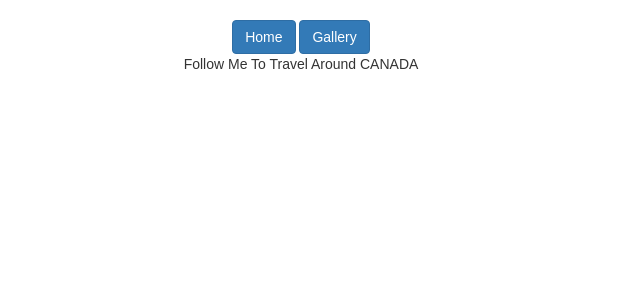
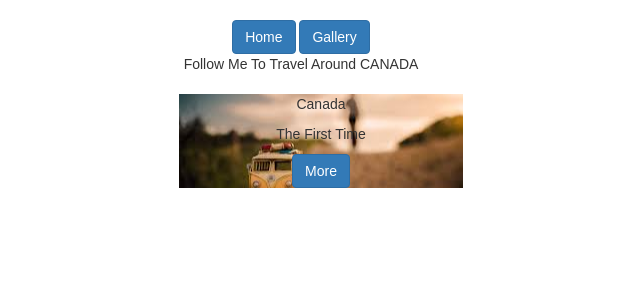
Before and after one commit to wenwen820906/Blog, a React (Create React App) app: page / in a window 1280 px wide. Shown: the top 300 px of the page, without its empty margins (339-979 px from the left). Built offline with nearby package versions, Linux system fonts and the light colour scheme.

Commit message:
add background img of main content

```diff
--- a/src/App.js
+++ b/src/App.js
@@ -1,11 +1,15 @@
 import React, { Component } from 'react';
-import Header from './Header'
+import Header from './Header';
+import Main from './Main';
 import './App.css';
 
 class App extends Component {
   render() {
     return (
+      <div>
       <Header />
+      <Main />
+      </div>
     );
   }
 }
--- a/src/Header.css
+++ b/src/Header.css
@@ -1,4 +1,5 @@
 .button-group{
+
     margin:20px;
     text-align: center;
 }
--- /dev/null
+++ b/src/Main.css
@@ -0,0 +1,11 @@
+#main{
+    background-image: url("./img/main1.jpeg");
+    background-repeat: no-repeat;
+    background-position: center;
+    width: 100%;
+    height: 100%;
+}
+.main{
+    margin :20px;
+    text-align: center;
+}
--- /dev/null
+++ b/src/Main.js
@@ -0,0 +1,17 @@
+import React from 'react';
+import {Button} from 'react-bootstrap';
+import './Main.css';
+
+const Main = () => {
+    return(
+        <div id="main" className="main" >
+
+        <p>Canada</p>
+        <p>The First Time </p>
+        <Button bsStyle="primary" >More</Button>
+        </div>
+
+    )
+};
+
+export default Main ;
```
Also changed, not shown: src/img/main1.jpeg (added).
